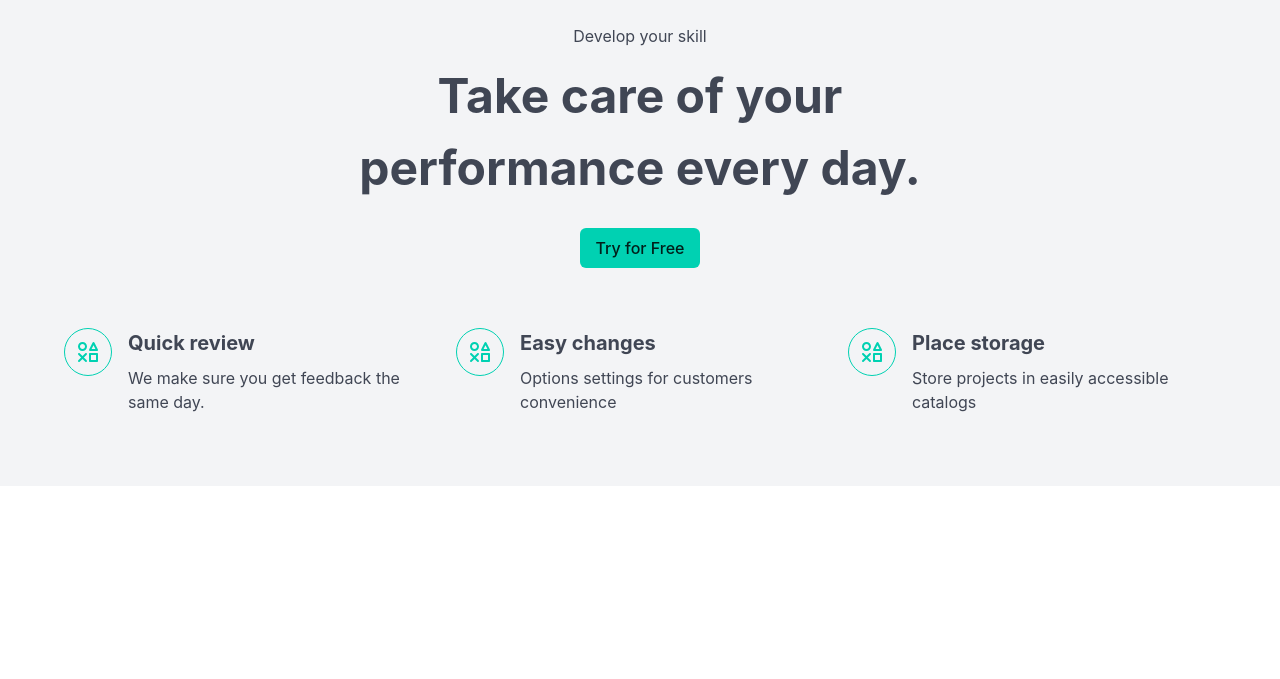
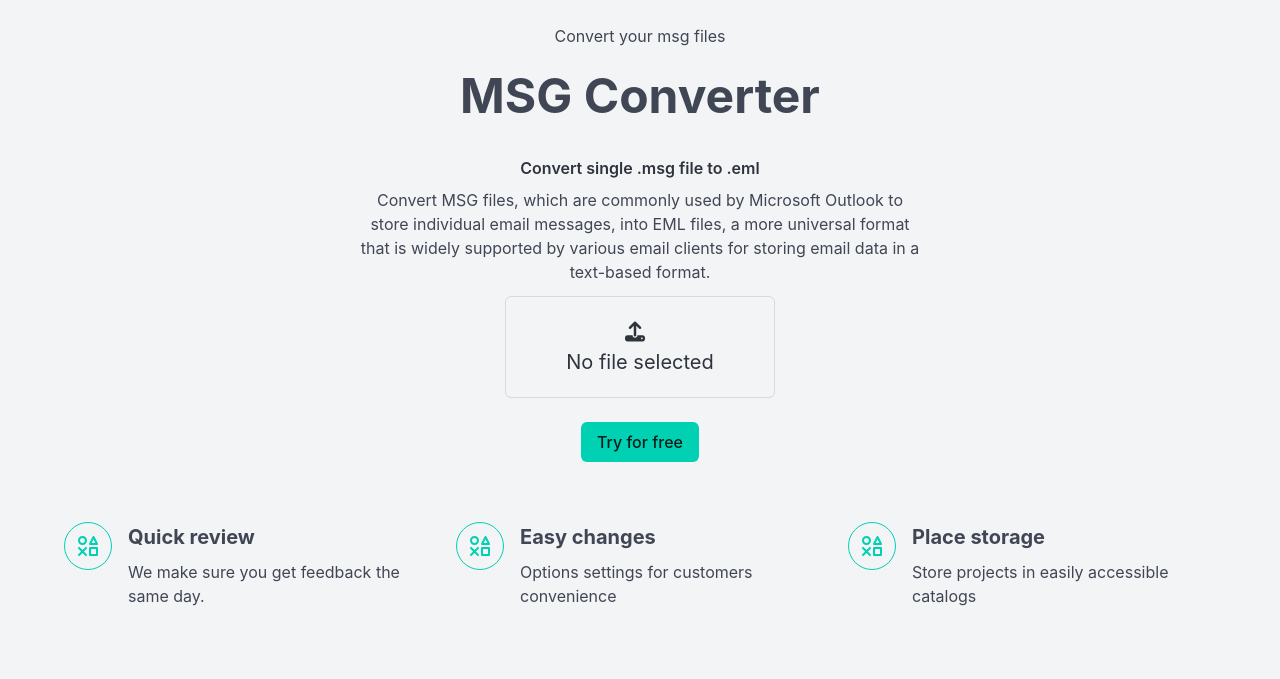
Before and after one commit to wuaschtikus/sales, a Django app: page / in a window 1280 px wide. Shown: the part 88-767 px from the top of the page. Run offline with Django 3.2, Linux system fonts and the light colour scheme; some libraries are stand-ins or nearby versions.

Commit message:
improved index site

```diff
--- a/msgconv/views/msgconv.py
+++ b/msgconv/views/msgconv.py
@@ -128,7 +128,6 @@ class MsgConvMultipleFiles(MsgConvBase):
     template_name = 'msgconv/msgconv_multiple_files.html'
 
     def get(self, request, id=None):
-        print('get')
         form = MultipleFileUploadForm()
 
         if id:
--- a/templates/msgconv/index.html
+++ b/templates/msgconv/index.html
@@ -7,9 +7,66 @@
     <div class="columns is-multiline is-centered mb-6">
       <div class="column is-8 is-6-desktop">
         <div class="has-text-centered">
-          <span class="has-text-grey-dark">Develop your skill</span>
-          <h2 class="mt-3 mb-5 is-size-1 is-size-3-mobile has-text-weight-bold">Take care of your performance every day.</h2>
-          <a class="button is-primary" href="#">Try for Free</a>
+          <span class="has-text-grey-dark">Convert your msg files</span>
+          <h2 class="mt-3 mb-5 is-size-1 is-size-3-mobile has-text-weight-bold">MSG Converter</h2>
+          <form id="upload-form" method="post" action="{% url 'msgconv_single_files' %}" enctype="multipart/form-data">
+            {% csrf_token %}
+            <div class="field">
+                <label class="label">Convert single .msg file to .eml</label>
+                <p>Convert MSG files, which are commonly used by Microsoft Outlook to store individual email messages, into EML files, a more universal format that is widely supported by various email clients for storing email data in a text-based format.</p>
+            </div>
+            <div class="file is-medium is-boxed is-centered">
+              <label class="file-label">
+                <input class="file-input" type="file" name="file" id="file-input" />
+                <span class="file-cta">
+                  <span class="file-icon">
+                    <i class="fas fa-upload"></i>
+                  </span>
+                  <span class="file-label" id="file-name">
+                    {% if file_name %}
+                        {{ file_name }}
+                    {% else %}
+                        No file selected
+                    {% endif %}
+                  </span>
+                </span>
+              </label>
+            </div>
+            {% comment %} <div class="file has-name has-background-white is-fullwidth">
+                <label class="file-label">
+                    <input class="file-input" type="file" name="file" id="file-input"/>
+                    <span class="file-cta">
+                        <span class="file-icon">
+                            <i class="fas fa-upload"></i>
+                        </span>
+                        <span class="file-label"> Choose a file… </span>
+                    </span>
+                    <span class="file-name" id="file-name">
+                        {% if file_name %}
+                            {{ file_name }}
+                        {% else %}
+                            No file selected
+                        {% endif %}
+                    </span>
+                </label>
+            </div> {% endcomment %}
+            <button type="submit" class="button is-primary">Try for free</button>
+        </form>
+
+        <script>
+            document.addEventListener('DOMContentLoaded', () => {
+                const fileInput = document.querySelector('#file-input');
+                const fileName = document.querySelector('#file-name');
+                const form = document.querySelector('#upload-form');
+
+                fileInput.addEventListener('change', () => {
+                    if (fileInput.files.length > 0) {
+                        fileName.textContent = fileInput.files[0].name;
+                        //form.submit();  // Automatically submit the form when a file is selected
+                    }
+                });
+            });
+        </script>
         </div>
       </div>
     </div>
```
Also changed, not shown: templates/msgconv/converter.html (+11 -1 lines), templates/msgconv/msgconv_single_files.html (+21 -6 lines), db.sqlite3.
